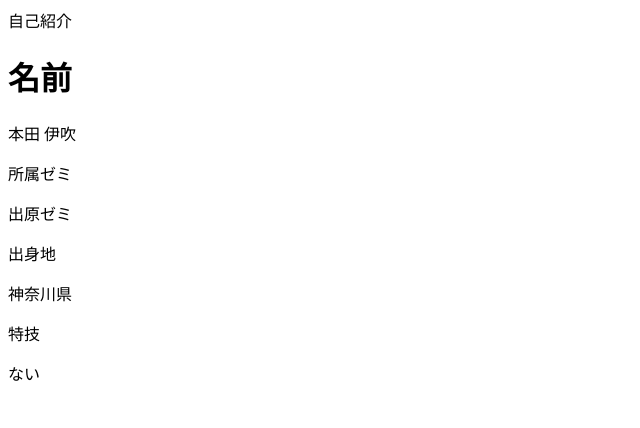
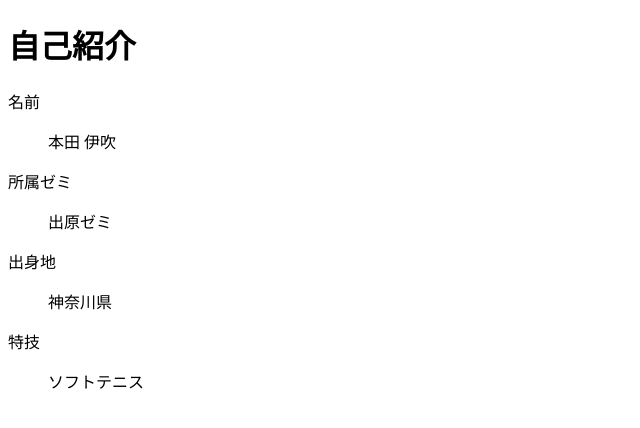
Before and after one commit to u221honda/web-programming, a plain HTML site: page index.html in a window 1280 px wide. Shown: the whole page, without its empty margins (0-640 px from the left). Drawn offline with Linux system fonts and the light colour scheme.

Commit message:
自己紹介

```diff
--- a/index.html
+++ b/index.html
@@ -9,16 +9,15 @@
 </head>
 
 <body>
-自己紹介
-<h1>名前</h1>
-<a>本田 伊吹</a>
+<h1>自己紹介</h1>
+<p>名前</p>
+<ul><p>本田 伊吹</p></ul>
 <p>所属ゼミ</p>
-<p>出原ゼミ</p>
+<ul><p>出原ゼミ</p></ul>
 <p>出身地</p>
-<p>神奈川県</p>
+<ul><p>神奈川県</p></ul>
 <p>特技</p>
-<p>ない</p>
-
+<ul><p>ソフトテニス</p></ul>
 </body>
 
 </html>
```
